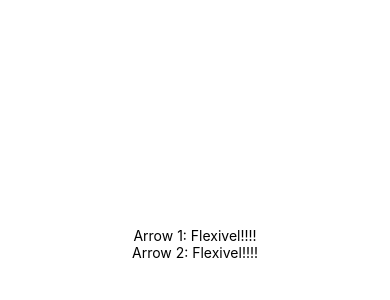
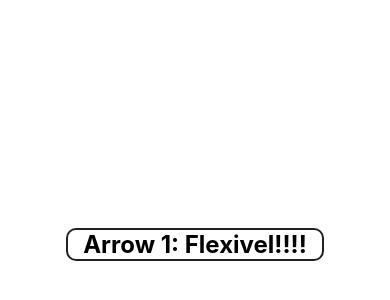
Before and after one commit to luizfelipew/react-native, a React Native app in the folder exercicios/: screen / in a window 390 px wide. Shown: the part 178-478 px from the top of the page. Built offline with nearby package versions, Linux system fonts and the light colour scheme.

Commit message:
Criando estilo

```diff
--- a/exercicios/src/componentes/Simples.js
+++ b/exercicios/src/componentes/Simples.js
@@ -1,11 +1,10 @@
 import React from 'react'
 import { Text } from 'react-native'
+import Padrao from '../estilo/Padrao'
 
 // export default function(props) {
 //     return <Text>{props.texto}</Text>
 // }
 
-export default props => [
-    <Text key={1}>Arrow 1: {props.texto}</Text>,
-    <Text key={2}>Arrow 2: {props.texto}</Text>
-]
+export default props =>
+    <Text style={Padrao.ex} >Arrow 1: {props.texto}</Text>
--- /dev/null
+++ b/exercicios/src/estilo/Padrao.js
@@ -0,0 +1,13 @@
+import { StyleSheet } from 'react-native'
+
+export default StyleSheet.create({
+    ex: {
+        paddingHorizontal: 15,
+        marginVertical: 5,
+        borderRadius: 10,
+        borderWidth: 2,
+        borderColor: '#222',
+        fontSize: 24,
+        fontWeight: 'bold',
+    }
+})
```
